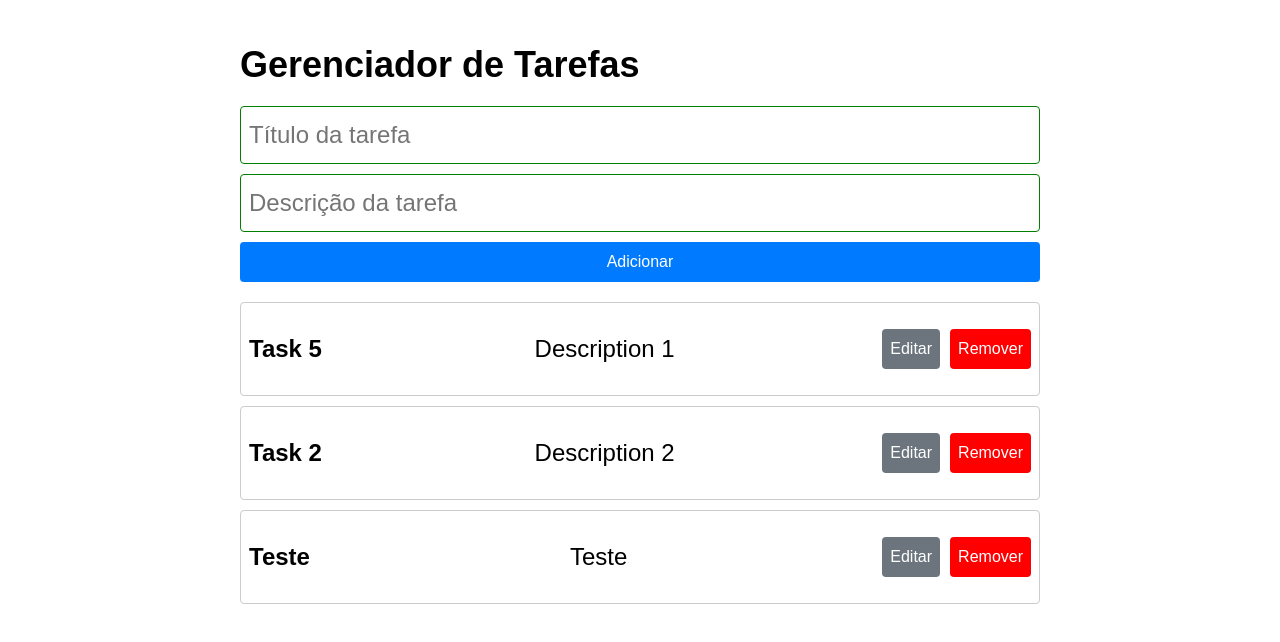
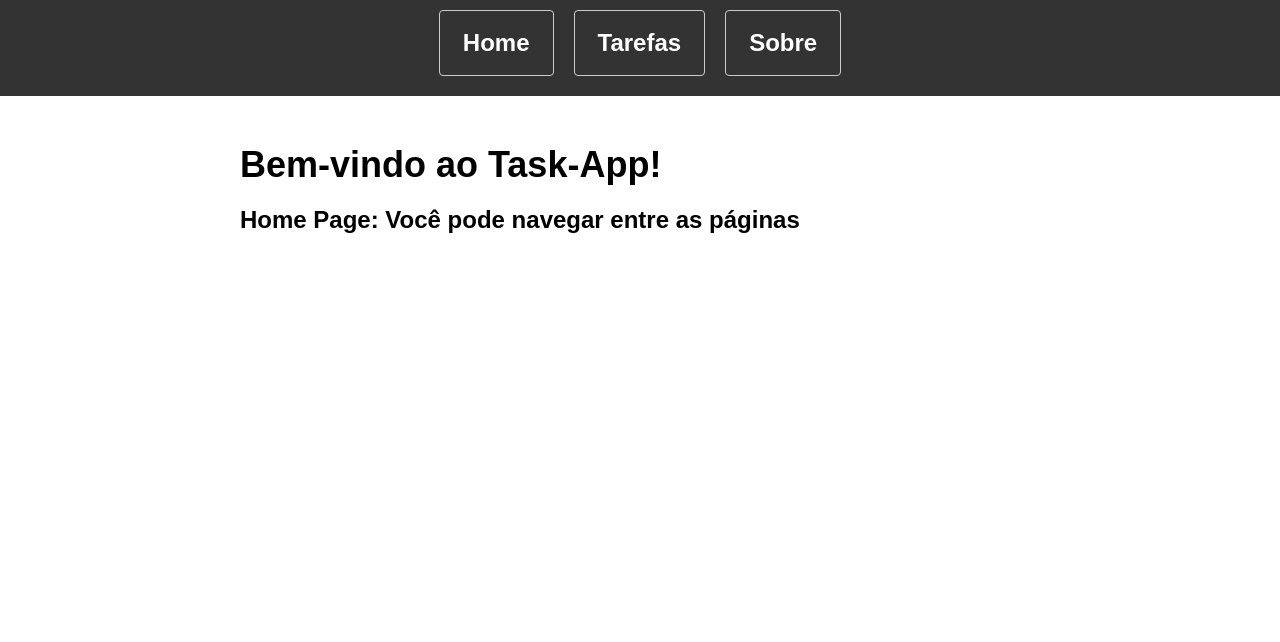
Before and after one commit to iagovirgilio/task-app-react, a React (Create React App) app: page / in a window 1280 px wide. Shown: the top 642 px of the page. Built offline with nearby package versions, Linux system fonts and the light colour scheme; data requests are answered from the project's data file; the HTML template or start-up script is replaced by a standard one.

Commit message:
Adicionar navegação

```diff
--- a/package.json
+++ b/package.json
@@ -8,6 +8,7 @@
     "@testing-library/user-event": "^13.5.0",
     "react": "^18.3.1",
     "react-dom": "^18.3.1",
+    "react-router-dom": "^6.26.2",
     "react-scripts": "5.0.1",
     "web-vitals": "^2.1.4"
   },
--- a/src/App.css
+++ b/src/App.css
@@ -2,6 +2,7 @@
   max-width: 800px;
   margin: 0 auto;
   padding: 20px;
+  margin-top: 100px;
 }
 
 body {
--- a/src/App.js
+++ b/src/App.js
@@ -1,21 +1,59 @@
 import React from 'react';
-import Header from './components/Header/Header';
+import { BrowserRouter as Router, Route, Routes, useLocation } from 'react-router-dom';
 import TaskForm from './components/TaskForm/TaskForm';
 import TaskList from './components/TaskList/TaskList';
 import Loading from './components/Loading/Loading';
+import Navigation from './components/Navigation/Navigation';
 import { useTasks } from './hooks/useTasks';
+import './App.css';
 
-import './App.css';
+// Função que retorna o título baseado na rota
+const Header = () => {
+  const location = useLocation();
+
+  let headerTitle;
+  switch (location.pathname) {
+    case '/':
+      headerTitle = 'Bem-vindo ao Task-App!';
+      break;
+    case '/tasks':
+      headerTitle = 'Gerenciador de Tarefas';
+      break;
+    case '/about':
+      headerTitle = 'Sobre o Projeto';
+      break;
+    default:
+      headerTitle = 'Task-App';
+  }
+
+  return <h1>{headerTitle}</h1>;
+};
 
 function App() {
   const { tasks, loading, addTask, editTask, removeTask } = useTasks();
 
   return (
-    <div className="container">
-      <Header>Gerenciador de Tarefas</Header>
-      <TaskForm addTask={addTask} />
-      {loading ? <Loading /> : <TaskList tasks={tasks} editTask={editTask} removeTask={removeTask} />}
-    </div>
+    <Router>
+      <div className="container">
+        {/* Adicionando a navegação */}
+        <Navigation />
+
+        {/* Header dinâmico com base na rota */}
+        <Header />
+
+        {/* Configurando as rotas */}
+        <Routes>
+          <Route path="/" element={<h2>Home Page: Você pode navegar entre as páginas</h2>} />
+          <Route path="/tasks" element={
+            <>
+              <TaskForm addTask={addTask} />
+              {loading ? <Loading /> : <TaskList tasks={tasks} editTask={editTask} removeTask={removeTask} />}
+            </>
+          } />
+          <Route path="/about" element={<h2>Esta aplicação foi desenvolvida para gerenciar suas tarefas de forma eficiente.</h2>} />
+        </Routes>
+      </div>
+    </Router>
   );
 }
 
--- /dev/null
+++ b/src/components/Navigation/Navigation.css
@@ -0,0 +1,41 @@
+/* Estilo do menu de navegação */
+.navigation {
+    background-color: #333;
+    padding: 10px;
+    width: 100%;
+    position: fixed;
+    top: 0;
+    left: 0;
+    z-index: 1000;
+}
+
+/* Estilo para os itens da lista */
+.navigation ul {
+    list-style: none;
+    margin: 0;
+    padding: 0;
+    display: flex;
+    justify-content: center;
+    /* Centraliza os itens horizontalmente */
+}
+
+/* Estilo dos itens de navegação */
+.navigation li {
+    margin-right: 20px;
+}
+
+/* Estilo dos links */
+.navigation a {
+    color: white;
+    text-decoration: none;
+    font-weight: bold;
+    padding: 10px 15px;
+}
+
+/* Mudança de cor ao passar o mouse */
+.navigation li:hover {
+    background-color: white;
+    & a {
+        color: #333;
+    }
+}
--- /dev/null
+++ b/src/components/Navigation/Navigation.js
@@ -0,0 +1,24 @@
+// Navigation.js
+import React from 'react';
+import { Link } from 'react-router-dom';
+import './Navigation.css';
+
+function Navigation() {
+  return (
+    <nav className="navigation">
+      <ul>
+        <li>
+          <Link to="/">Home</Link>
+        </li>
+        <li>
+          <Link to="/tasks">Tarefas</Link>
+        </li>
+        <li>
+          <Link to="/about">Sobre</Link>
+        </li>
+      </ul>
+    </nav>
+  );
+}
+
+export default Navigation;
```
Also changed, not shown: src/components/Footer/Footer.js (deleted), 1 other file (tests, documents, lock files or other folders).
